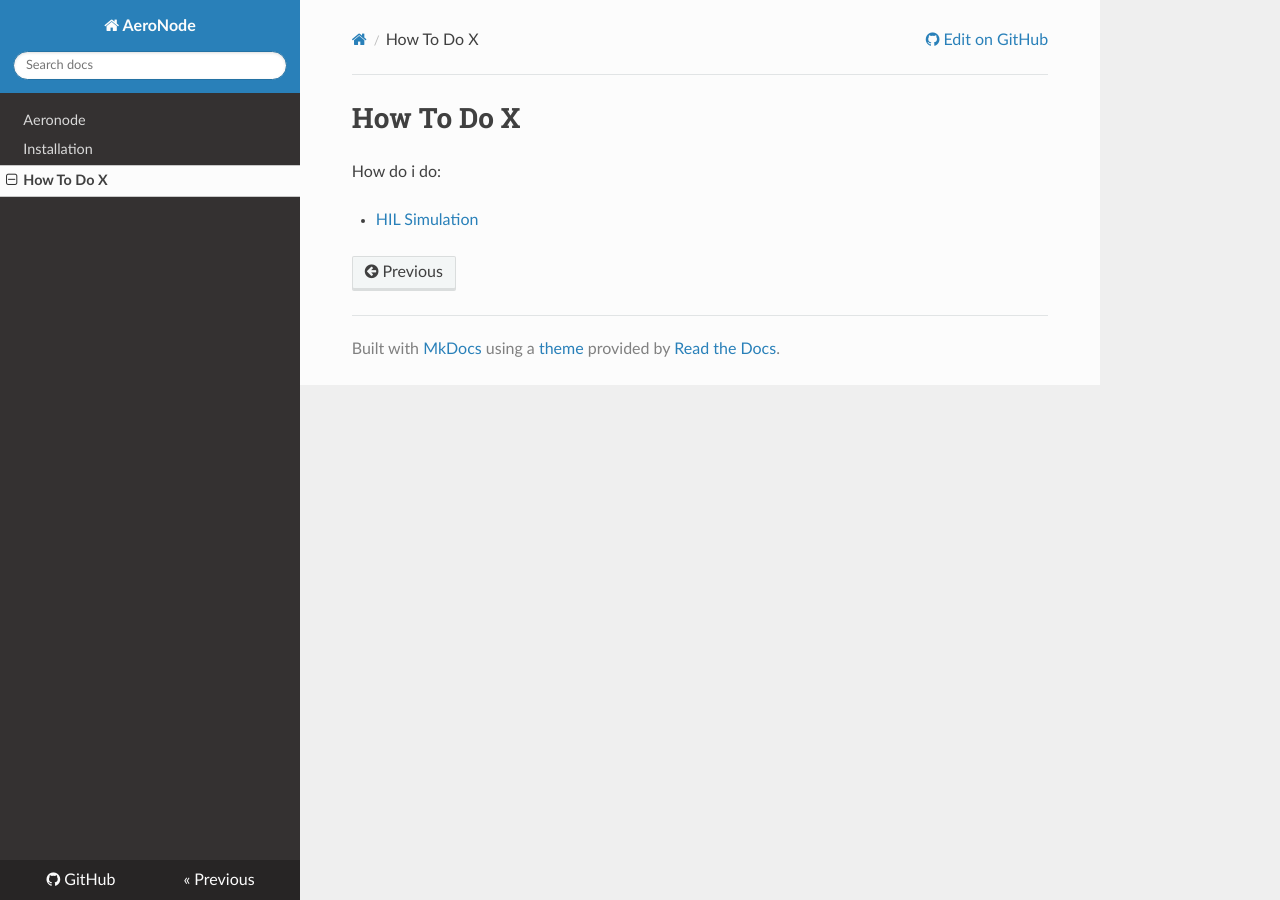
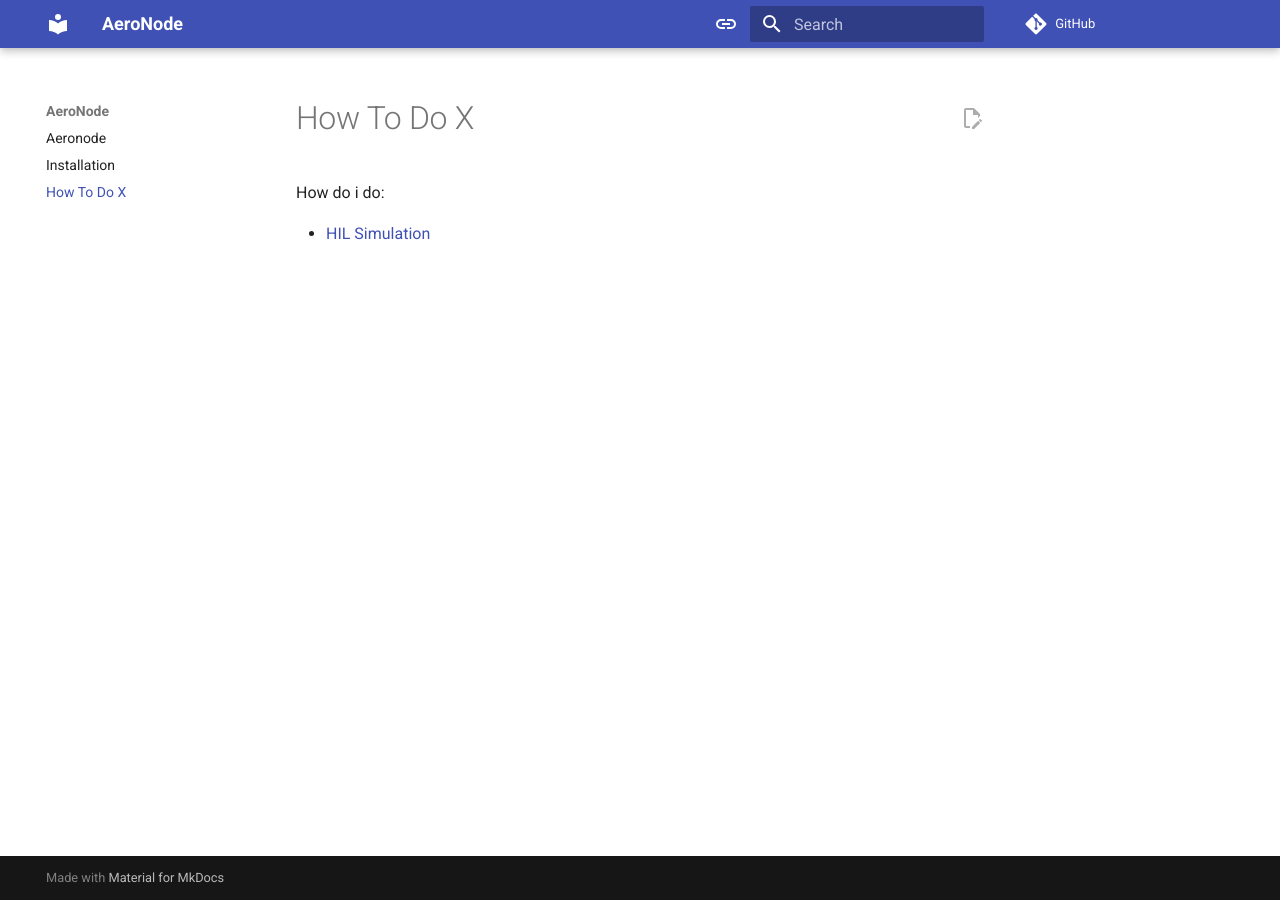
Before and after one commit to aeronode/docs, an MkDocs documentation site: the page built from docs/how-to-do-x/index.md, in a window 1280 px wide. Built offline with MkDocs 1.6.1 and Material for MkDocs 9.7.7, drawn with Linux system fonts in a browser that asks for light colours; nearby versions of some CDN libraries; comment, search, counter and statistics services are not loaded.

Commit message:
use material theme

```diff
--- a/mkdocs.yml
+++ b/mkdocs.yml
@@ -6,7 +6,29 @@ nav:
 repo_url: https://github.com/akxcix/aeronode-docs/
 edit_uri: blob/main/docs/
 theme:
-  name: readthedocs
+  name: material
   locale: en
   features:
     - content.action.edit
+  palette:
+    - media: "(prefers-color-scheme)"
+      toggle:
+        icon: material/link
+        name: Switch to light mode
+    - media: "(prefers-color-scheme: light)"
+      scheme: default
+      primary: indigo
+      accent: indigo
+      toggle:
+        icon: material/toggle-switch
+        name: Switch to dark mode
+    - media: "(prefers-color-scheme: dark)"
+      scheme: slate
+      primary: black
+      accent: indigo
+      toggle:
+        icon: material/toggle-switch-off
+        name: Switch to system preference
+  font:
+    text: Roboto
+    code: Roboto Mono
```
